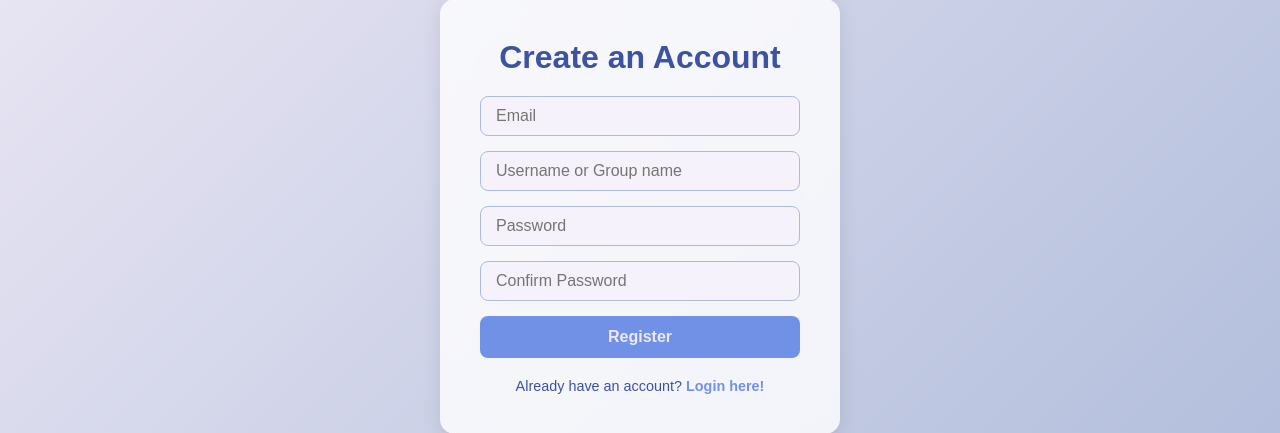
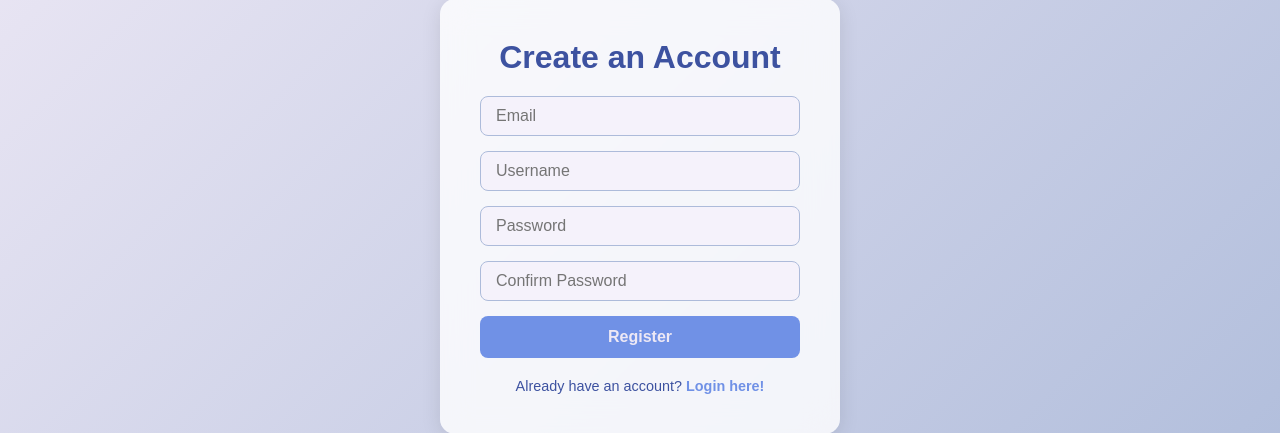
Before and after one commit to adiletexe/mmentalai, a Django app: page /signup/ in a window 1280 px wide. Shown: the part 184-617 px from the top of the page. Run offline with Django 4.2, Linux system fonts and the light colour scheme.

Commit message:
Update registration.html

```diff
--- a/mainapp/templates/registration.html
+++ b/mainapp/templates/registration.html
@@ -120,7 +120,7 @@
         <form method="POST">
             {% csrf_token %}
             <input type="text" id="username" name="username" placeholder="Email" required>
-            <input type="text" id="name" name="name" placeholder="Username or Group name" required>
+            <input type="text" id="name" name="name" placeholder="Username" required>
             <input type="password" id="password1" name="password1" placeholder="Password" required>
             <input type="password" id="password2" name="password2" placeholder="Confirm Password" required>
             <button type="submit" id="register-button">Register</button>
```
